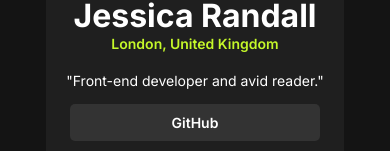
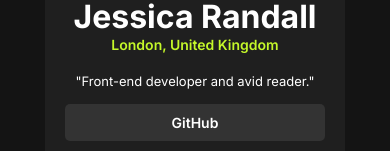
Before and after one commit to Austinjnr/social-links-profile, a plain HTML site: page index.html in a window 390 px wide. Shown: the part 296-447 px from the top of the page. Drawn offline with Linux system fonts and the light colour scheme.

Commit message:
:iphone: completed responsive design

```diff
--- a/style.css
+++ b/style.css
@@ -54,7 +54,7 @@ main {
 .text-container .text-2 {
   color: hsl(0, 0%, 100%);
   font-weight: 400;
-  font-size: 14px;
+  font-size: 13px;
   margin-top: 0;
   margin-bottom: 15px;
 }
@@ -73,7 +73,7 @@ main {
   background-color: hsl(0, 0%, 20%);
   color: hsl(0, 0%, 100%);
   cursor: pointer;
-  width: 250px;
+  width: 260px;
   transition: opacity 0.15s, color 0.15s, background-color 0.15s;
 }
 .buttons-container button:hover {
```
